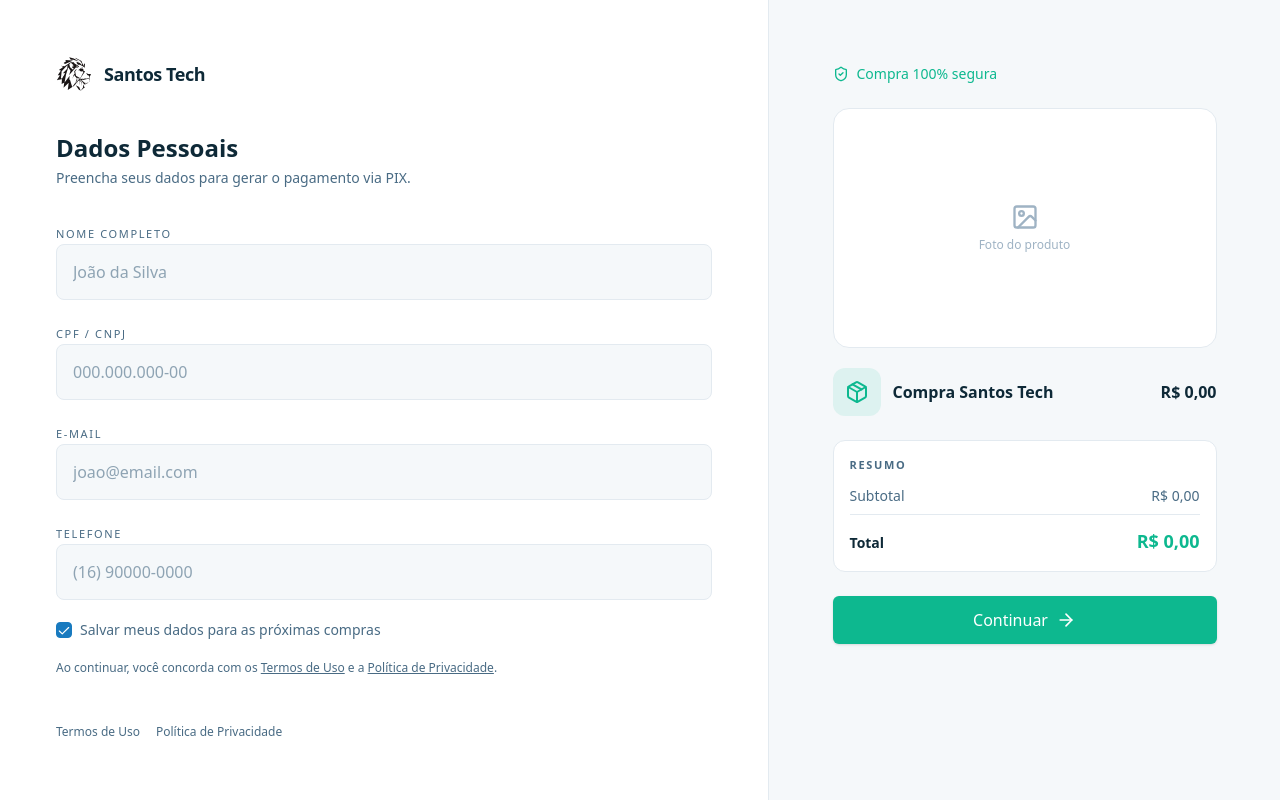
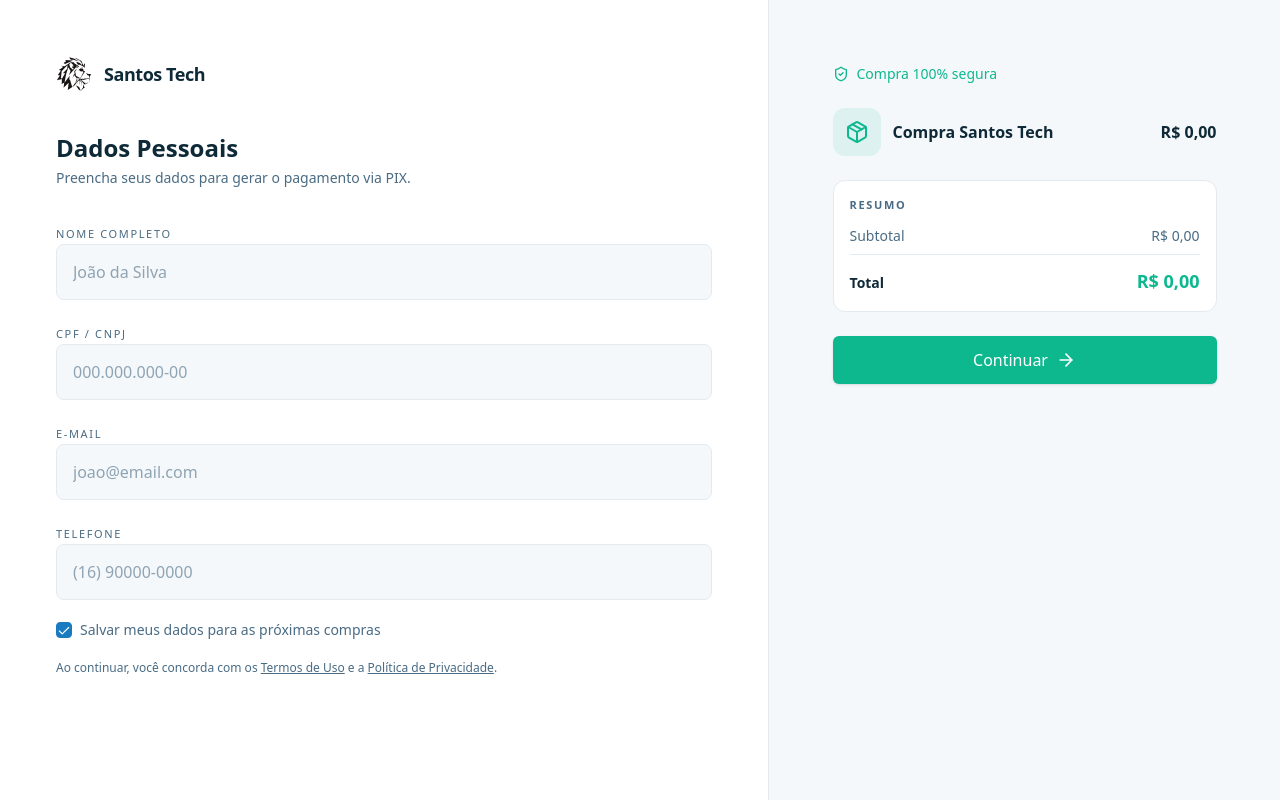
Before and after one commit to Guilhermeb-Ferrarezi/santos-tech-infra, a React (Vite) app in the folder apps/pay-web/: page /cart in a window 1280 px wide. Built offline with nearby package versions, Linux system fonts and the light colour scheme; no server answers.

Commit message:
fix(pay-web): remove links legais duplicados (rodapé) e só mostra foto do produto quando há imagem

```diff
--- a/apps/pay-web/src/components/CheckoutShell.tsx
+++ b/apps/pay-web/src/components/CheckoutShell.tsx
@@ -18,24 +18,6 @@ export function CheckoutShell({ left, right }: { left: ReactNode; right: ReactNo
               <span className="text-lg font-bold tracking-tight text-[#0e2937]">Santos Tech</span>
             </header>
             {left}
-            <footer className="mt-12 flex flex-wrap gap-x-4 gap-y-1 text-xs text-[#496b84]">
-              <a
-                href="https://santos-tech.com/termos"
-                target="_blank"
-                rel="noopener noreferrer"
-                className="hover:text-[#0067be] hover:underline"
-              >
-                Termos de Uso
-              </a>
-              <a
-                href="https://santos-tech.com/privacidade"
-                target="_blank"
-                rel="noopener noreferrer"
-                className="hover:text-[#0067be] hover:underline"
-              >
-                Política de Privacidade
-              </a>
-            </footer>
           </div>
         </main>
 
--- a/apps/pay-web/src/components/OrderSummary.tsx
+++ b/apps/pay-web/src/components/OrderSummary.tsx
@@ -1,5 +1,5 @@
 import type { ReactNode } from "react";
-import { Package, Image as ImageIcon } from "lucide-react";
+import { Package } from "lucide-react";
 import { formatBRL } from "../lib/format";
 import { SecuritySeal } from "./CheckoutShell";
 
@@ -28,19 +28,12 @@ export function OrderSummary({
     <div>
       <SecuritySeal />
 
-      {/* Foto do produto */}
-      <div className="mb-5 aspect-[16/10] w-full overflow-hidden rounded-2xl border border-[#e3eaf0] bg-white">
-        {main?.imageUrl ? (
+      {/* Foto do produto — só quando o produto tem imagem */}
+      {main?.imageUrl && (
+        <div className="mb-5 aspect-[16/10] w-full overflow-hidden rounded-2xl border border-[#e3eaf0] bg-white">
           <img src={main.imageUrl} alt={main.name} className="h-full w-full object-cover" />
-        ) : (
-          <div className="grid h-full w-full place-items-center text-[#9fb3c4]">
-            <div className="flex flex-col items-center gap-1.5">
-              <ImageIcon className="size-7" aria-hidden />
-              <span className="text-xs">Foto do produto</span>
-            </div>
-          </div>
-        )}
-      </div>
+        </div>
+      )}
 
       {/* Identificação do produto */}
       <div className="flex items-center gap-3">
```
